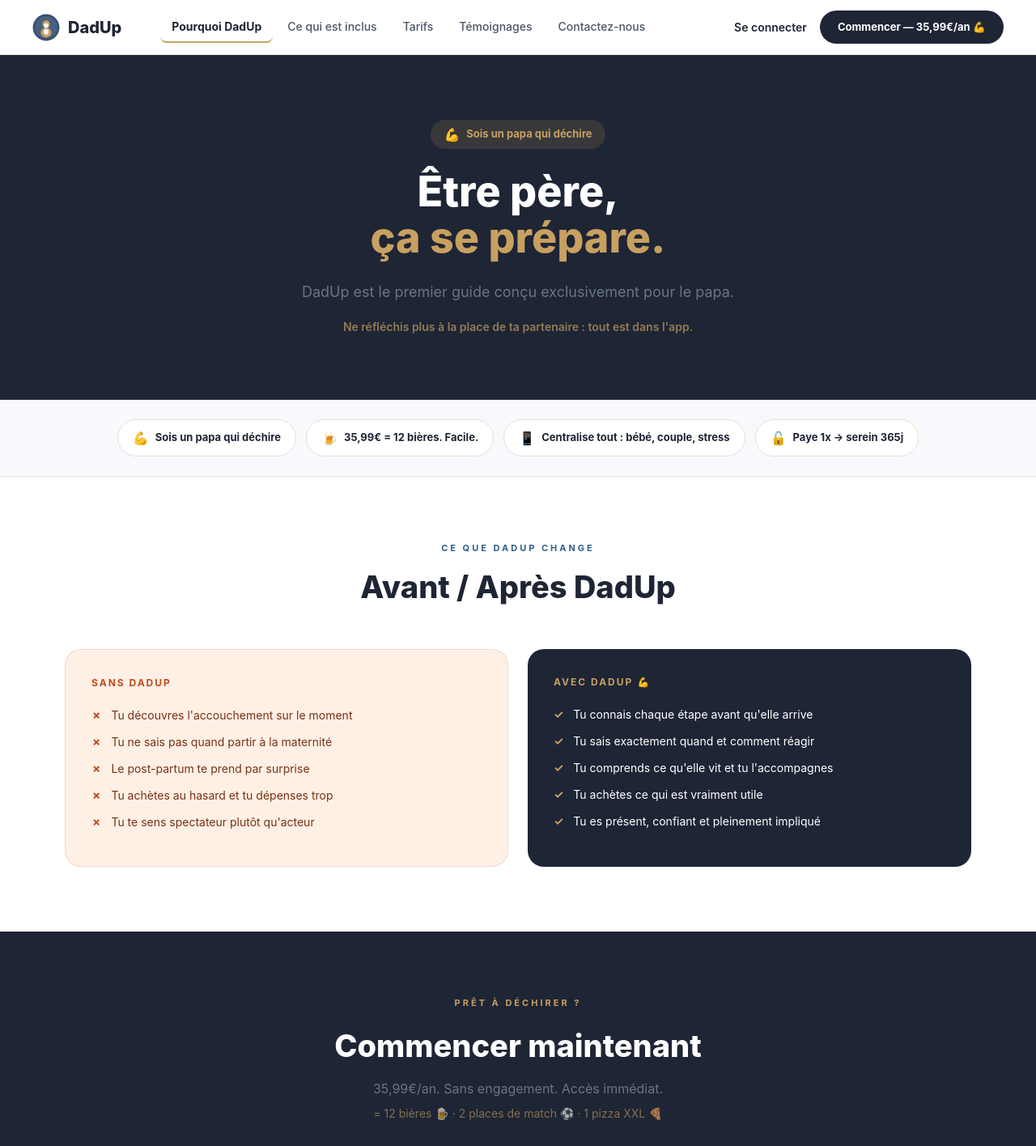
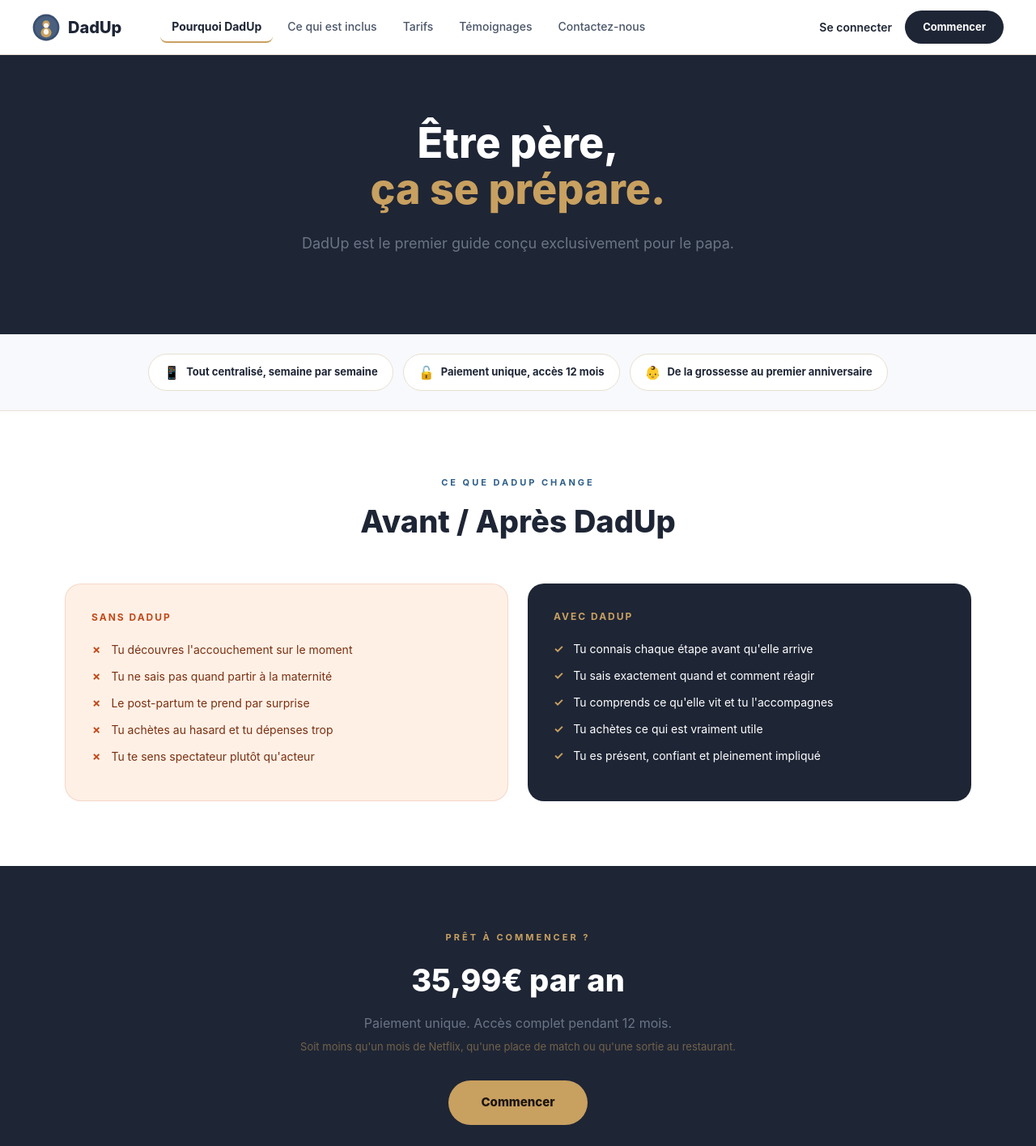
Before and after one commit to Julproject/dadup, a Next.js app: page /pourquoi in a window 1280 px wide. Shown: the top 1416 px of the page at 81% size. Built offline with nearby package versions, Linux system fonts and the light colour scheme.

Commit message:
Update page.tsx

```diff
--- a/app/pourquoi/page.tsx
+++ b/app/pourquoi/page.tsx
@@ -40,22 +40,19 @@ export default function PourquoiPage() {
         </div>
         <div className="nc" style={{alignItems:'center',gap:'16px'}}>
           <a href="/login" style={{color:C.dark,fontSize:'14px',fontWeight:600,textDecoration:'none'}}>Se connecter</a>
-          <a href="/tarifs" style={{background:C.dark,color:C.white,padding:'11px 22px',borderRadius:'32px',fontSize:'13px',fontWeight:700,textDecoration:'none'}}>Commencer — 35,99€/an 💪</a>
+          <a href="/tarifs" style={{background:C.dark,color:C.white,padding:'11px 22px',borderRadius:'32px',fontSize:'13px',fontWeight:700,textDecoration:'none'}}>Commencer</a>
         </div>
       </nav>
 
       {/* HERO */}
       <section style={{background:C.dark,padding:'80px 40px'}}>
         <div style={{maxWidth:'800px',margin:'0 auto',textAlign:'center'}}>
-          <div style={{display:'inline-flex',alignItems:'center',gap:'8px',background:'rgba(200,160,96,0.15)',borderRadius:'20px',padding:'6px 16px',marginBottom:'24px'}}>
-            <span style={{fontSize:'16px'}}>💪</span>
-            <span style={{color:C.gold,fontSize:'13px',fontWeight:700}}>Sois un papa qui déchire</span>
-          </div>
+
           <h1 style={{color:C.white,fontSize:'52px',fontWeight:800,margin:'0 0 24px',lineHeight:1.1}}>
             Être père,<br/><span style={{color:C.gold}}>ça se prépare.</span>
           </h1>
           <p style={{color:'#6a7585',fontSize:'18px',lineHeight:1.7,margin:'0 0 16px'}}>DadUp est le premier guide conçu exclusivement pour le papa.</p>
-          <p style={{color:'rgba(200,160,96,0.7)',fontSize:'14px',fontWeight:600}}>Ne réfléchis plus à la place de ta partenaire : tout est dans l'app.</p>
+
         </div>
       </section>
 
@@ -63,10 +60,9 @@ export default function PourquoiPage() {
       <section style={{background:'#f7f9fc',padding:'24px 40px',borderBottom:`1px solid ${C.border}`}}>
         <div style={{maxWidth:'1200px',margin:'0 auto',display:'flex',gap:'12px',justifyContent:'center',flexWrap:'wrap'}}>
           {[
-            {icon:'💪', texte:'Sois un papa qui déchire'},
-            {icon:'🍺', texte:'35,99€ = 12 bières. Facile.'},
-            {icon:'📱', texte:'Centralise tout : bébé, couple, stress'},
-            {icon:'🔓', texte:'Paye 1x → serein 365j'},
+            {icon:'📱', texte:'Tout centralisé, semaine par semaine'},
+            {icon:'🔓', texte:'Paiement unique, accès 12 mois'},
+            {icon:'👶', texte:'De la grossesse au premier anniversaire'},
           ].map((item,i) => (
             <div key={i} style={{display:'flex',alignItems:'center',gap:'8px',background:C.white,border:`1px solid ${C.border}`,borderRadius:'24px',padding:'10px 18px'}}>
               <span style={{fontSize:'16px'}}>{item.icon}</span>
@@ -99,7 +95,7 @@ export default function PourquoiPage() {
             ))}
           </div>
           <div style={{background:C.dark,borderRadius:'20px',padding:'32px'}}>
-            <p style={{color:C.gold,fontSize:'12px',fontWeight:700,letterSpacing:'2px',textTransform:'uppercase',margin:'0 0 20px'}}>Avec DadUp 💪</p>
+            <p style={{color:C.gold,fontSize:'12px',fontWeight:700,letterSpacing:'2px',textTransform:'uppercase',margin:'0 0 20px'}}>Avec DadUp</p>
             {[
               "Tu connais chaque étape avant qu'elle arrive",
               "Tu sais exactement quand et comment réagir",
@@ -118,12 +114,11 @@ export default function PourquoiPage() {
 
       {/* CTA */}
       <section style={{background:C.dark,padding:'80px 40px',textAlign:'center' as const}}>
-        <p style={{color:C.gold,fontSize:'11px',fontWeight:700,letterSpacing:'3px',textTransform:'uppercase',margin:'0 0 16px'}}>Prêt à déchirer ?</p>
-        <h2 style={{color:C.white,fontSize:'38px',fontWeight:800,margin:'0 0 12px'}}>Commencer maintenant</h2>
-        <p style={{color:'#6a7585',fontSize:'16px',margin:'0 0 8px'}}>35,99€/an. Sans engagement. Accès immédiat.</p>
-        <p style={{color:'rgba(200,160,96,0.6)',fontSize:'14px',margin:'0 0 32px'}}>= 12 bières 🍺 · 2 places de match ⚽ · 1 pizza XXL 🍕</p>
-        <a href="/tarifs" style={{background:C.gold,color:'#1c1510',padding:'16px 40px',borderRadius:'32px',fontSize:'15px',fontWeight:800,textDecoration:'none',display:'inline-block'}}>Commencer — 35,99€/an 💪</a>
-        <p style={{color:'#3d5070',fontSize:'12px',margin:'12px 0 0'}}>Moins cher que Netflix · Paye 1x → serein 365j ✅</p>
+        <p style={{color:C.gold,fontSize:'11px',fontWeight:700,letterSpacing:'3px',textTransform:'uppercase',margin:'0 0 16px'}}>Prêt à commencer ?</p>
+        <h2 style={{color:C.white,fontSize:'38px',fontWeight:800,margin:'0 0 12px'}}>35,99€ par an</h2>
+        <p style={{color:'#6a7585',fontSize:'16px',margin:'0 0 8px'}}>Paiement unique. Accès complet pendant 12 mois.</p>
+        <p style={{color:'rgba(200,160,96,0.5)',fontSize:'13px',margin:'0 0 32px'}}>Soit moins qu&apos;un mois de Netflix, qu&apos;une place de match ou qu&apos;une sortie au restaurant.</p>
+        <a href="/tarifs" style={{background:C.gold,color:'#1c1510',padding:'16px 40px',borderRadius:'32px',fontSize:'15px',fontWeight:800,textDecoration:'none',display:'inline-block'}}>Commencer</a>
       </section>
 
       <footer style={{background:C.dark,borderTop:'1px solid #2e3848',padding:'32px 40px'}}>
```
